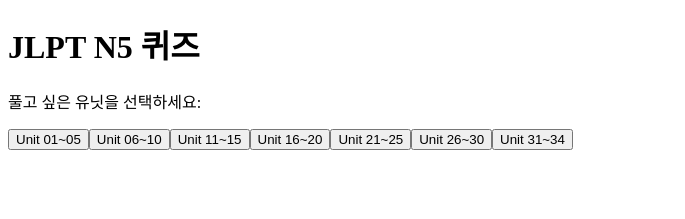
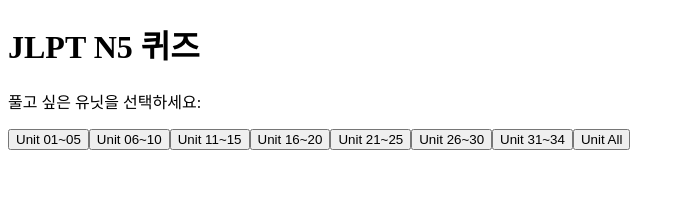
Before and after one commit to kyomusyugi/JLPT_N5, a Next.js app: page / in a window 1280 px wide. Shown: the top 219 px of the page, without its empty margins (0-685 px from the left). Built offline with nearby package versions, Linux system fonts and the light colour scheme.

Commit message:
Update page.tsx

```diff
--- a/app/page.tsx
+++ b/app/page.tsx
@@ -8,6 +8,7 @@
 import { words_21_25 } from "@/lib/words_21_25";
 import { words_26_30 } from "@/lib/words_26_30";
 import { words_31_34 } from "@/lib/words_31_34";
+import { words_all } from "@/lib/words_all";
 import QuizPage from "@/components/quizpage";
 
 const units = {
@@ -18,6 +19,7 @@
   "Unit 21~25": words_21_25,
   "Unit 26~30": words_26_30,
   "Unit 31~34": words_31_34,
+  "Unit All": words_all,
 };
 
 export default function HomePage() {
```
